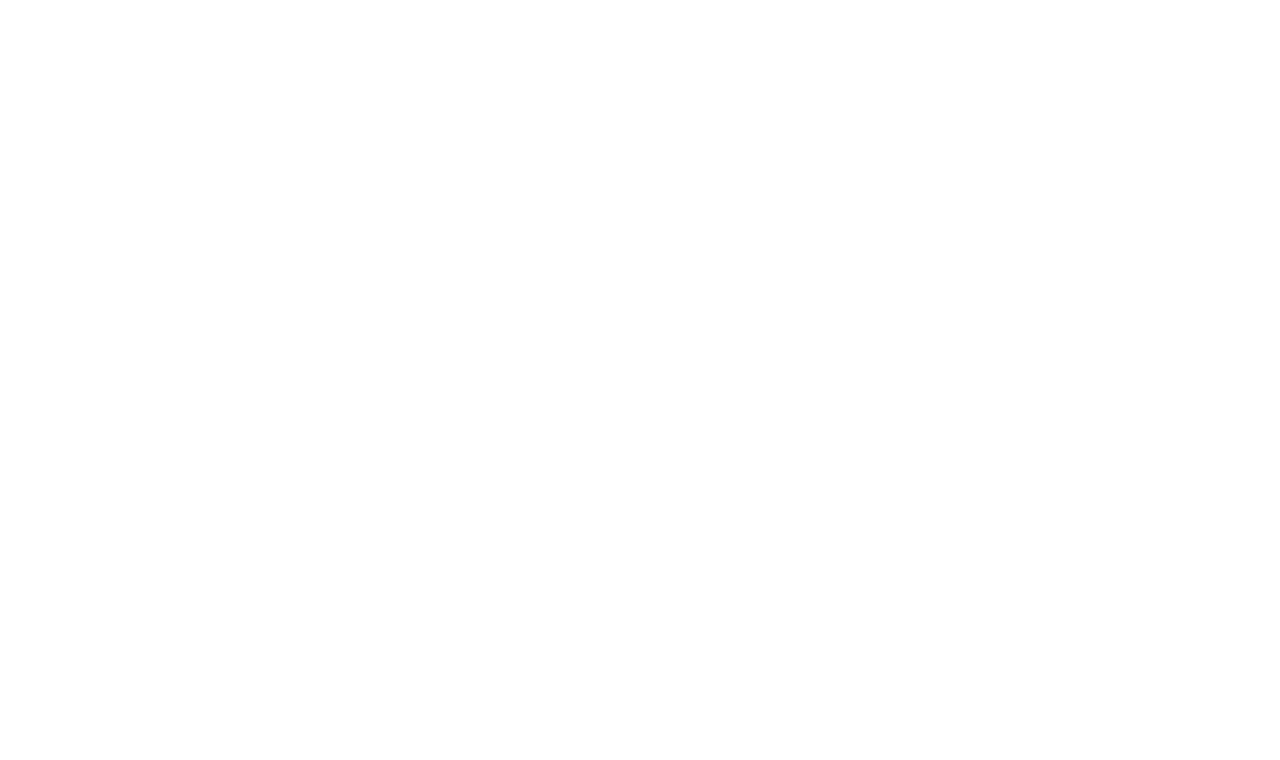
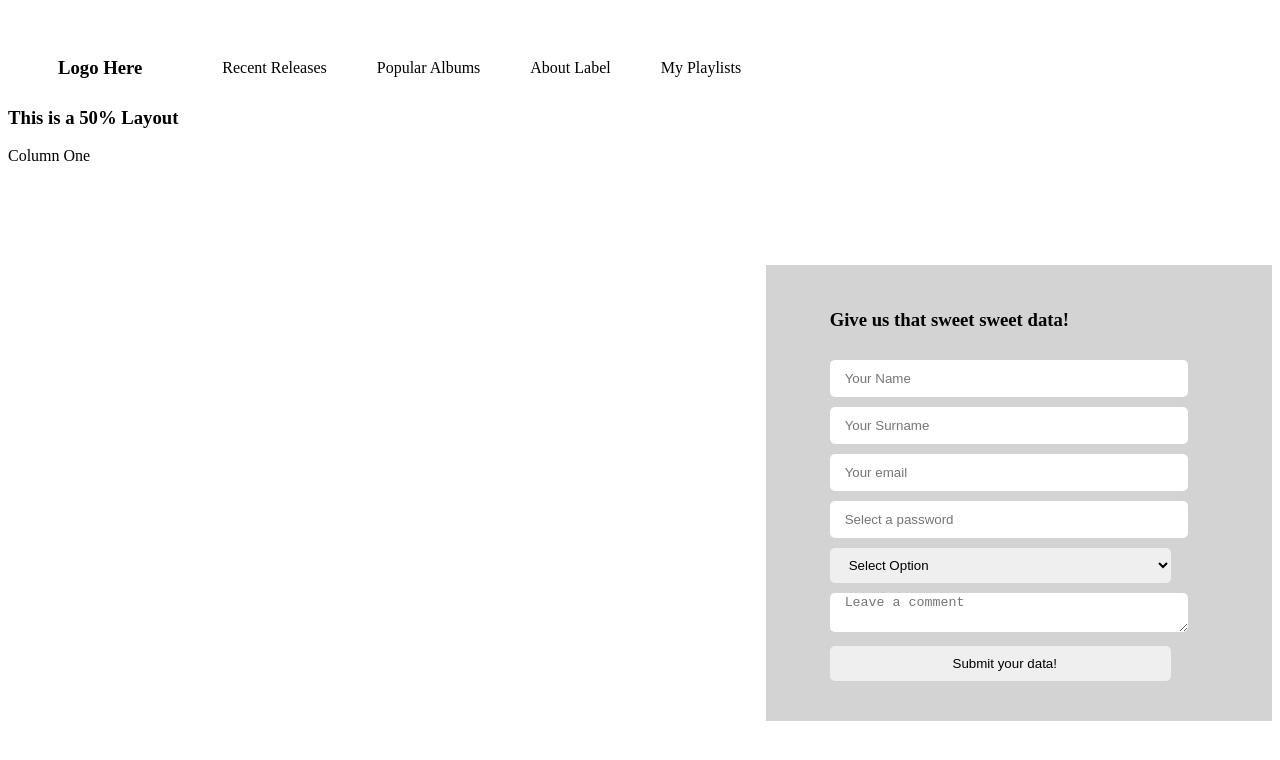
Before and after one commit to Zani231089/Term1_Final, a plain HTML site: page pages/pagetwo.html in a window 1280 px wide. Shown: the top 760 px of the page. Drawn offline with Linux system fonts and the light colour scheme; files that its build step writes are made by us from their sources.

Commit message:
Finishing Page Two

```diff
--- a/css/pagetwo.css
+++ b/css/pagetwo.css
@@ -1,5 +1,56 @@
 nav{
     width:1440px;
     height:80px;
-    color:white;
+    color: black
 }
+
+.logo{
+    float: left;
+    margin-left: 50px;
+    margin-top: 30px;
+}
+
+.nav-con{
+    width:80%;
+    height:50px;
+    float:left;
+    padding-right:10px;
+    margin-top: 35px;
+}
+
+.nav-con ul{
+    list-style: none;
+}
+
+.nav-con li{
+    float:left;
+    height:26px;
+    text-align: center;
+    margin-right: 10px;
+    padding-left: 40px;
+}
+
+form{
+    width:30%;
+    margin: 0 auto;
+    margin-top:100px;
+    background-color: lightgray;
+    padding-left: 5%;
+    padding-right: 5%;
+    padding-top:25px;
+    padding-bottom: 40px;
+    float: right;
+}
+
+.form-input{
+    width: 90%;
+    height: 35px;
+    margin-top:10px;
+    padding-left: 15px;
+    border-radius: 5px;
+    border: none;
+}
+
+select button{
+    width:95% !important;
+}
--- a/pages/pagetwo.html
+++ b/pages/pagetwo.html
@@ -6,10 +6,7 @@
     <meta name="viewport" content="width=device-width, initial-scale=1.0">
     <title>About Label</title>
 
-
-<link rel="stylesheet" href="css/pagetwo.css">
-
-
+<link rel="stylesheet" href="../css/pagetwo.css">
 </head>
 <body>
     <nav>
@@ -23,5 +20,34 @@
             </ul>
         </div>
     </nav>
+
+    <section class="half">
+        <h3>This is a 50% Layout</h3>
+        <div class="col-1">Column One</div>
+        <div class="col-2">
+            <form>
+                <h3>Give us that sweet sweet data!</h3>
+                <input class="form-input" type="text" placeholder="Your Name" required>
+                <input class="form-input" type="text" placeholder="Your Surname" required>
+                <input class="form-input" type="email" placeholder="Your email" required>
+                <input class="form-input" type="password" placeholder="Select a password" required>
+
+                <select class="form-input">
+                    <option>Option One</option>
+                    <option>Option One</option>
+                    <option>Option One</option>
+                    <option>Option One</option>
+                    <option selected="selected">Select Option</option>
+                </select>
+
+                <textarea class="form-input" placeholder="Leave a comment" rows="4"></textarea>
+
+                <button class="form-input">Submit your data!</button>
+            </form>
+
+        </div>
+
+    </section>
+
 </body>
 </html>
```
Also changed, not shown: index.html (+2 -2 lines).
